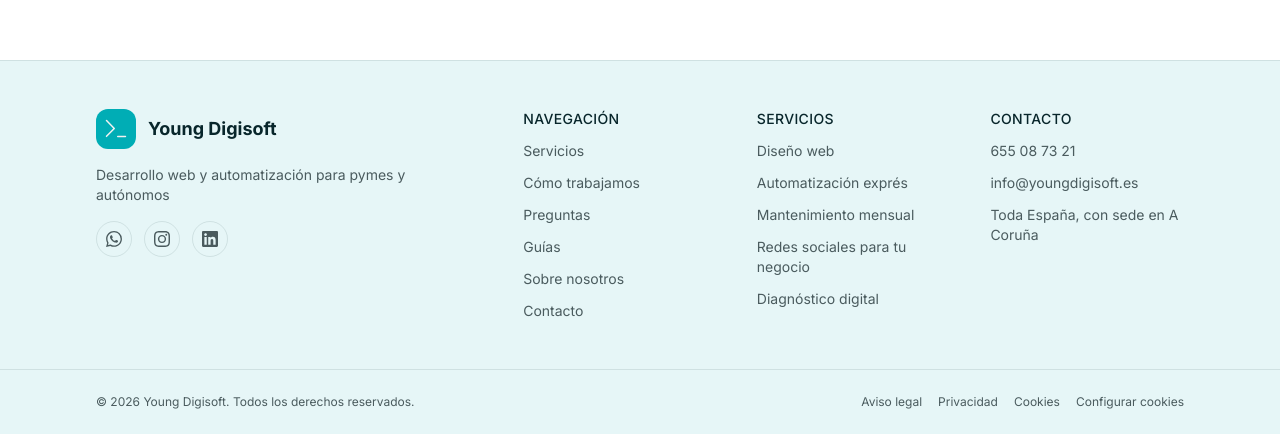
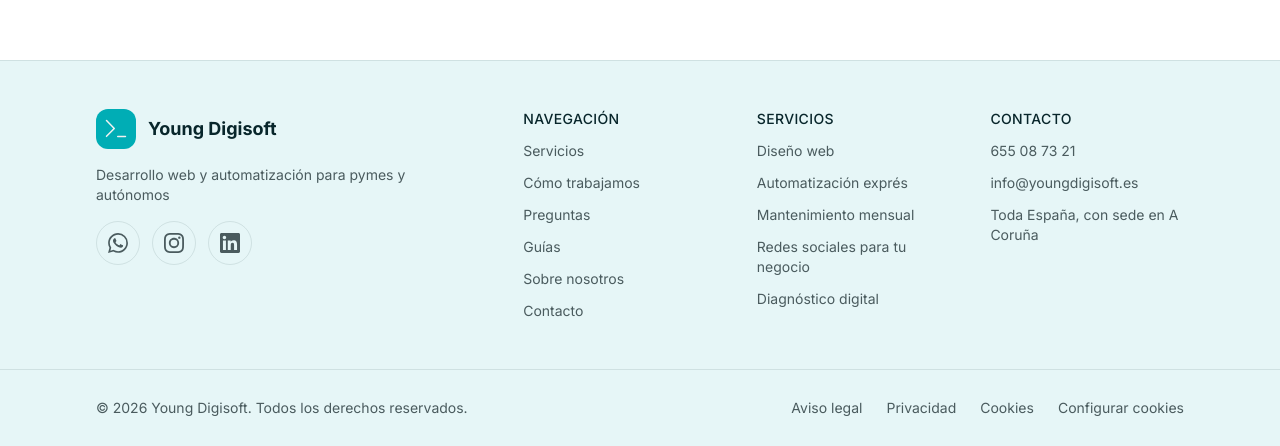
Before and after one commit to Roka1206/young-digisoft, a Next.js app: page / in a window 1280 px wide. Shown: the part 5432-5878 px from the top of the page. Built offline with nearby package versions, Linux system fonts and the light colour scheme; no server answers.

Commit message:
fix(a11y): give footer links and social icons 44 px touch targets
Social icons were 36 px and the legal links 12 px text with no
minimum height. Both now meet the 44 px touch target guideline; the
footer keeps the same look.

```diff
--- a/src/components/layout/CookieSettingsButton.tsx
+++ b/src/components/layout/CookieSettingsButton.tsx
@@ -3,9 +3,9 @@
 import { cookieBanner } from "@/content/legal";
 import { openCookieSettings } from "@/lib/cookie-consent";
 
-export function CookieSettingsButton() {
+export function CookieSettingsButton({ className }: { className?: string }) {
   return (
-    <button type="button" onClick={openCookieSettings} className="transition-colors hover:text-action">
+    <button type="button" onClick={openCookieSettings} className={className}>
       {cookieBanner.settings}
     </button>
   );
--- a/src/components/layout/Footer.tsx
+++ b/src/components/layout/Footer.tsx
@@ -5,6 +5,9 @@ import { Container } from "@/components/ui/Container";
 import { Logo } from "@/components/ui/Logo";
 import { SocialLinks } from "@/components/ui/SocialLinks";
 import { CookieSettingsButton } from "./CookieSettingsButton";
+
+// min-h-11 gives each legal link a 44 px touch target.
+const legalLink = "inline-flex min-h-11 items-center transition-colors hover:text-action";
 
 export function Footer() {
   const year = new Date().getFullYear();
@@ -53,21 +56,21 @@ export function Footer() {
       </Container>
 
       <div className="border-t border-border">
-        <Container className="flex flex-col gap-2 py-6 text-xs text-muted sm:flex-row sm:items-center sm:justify-between">
+        <Container className="flex flex-col gap-2 py-4 text-sm text-muted sm:flex-row sm:items-center sm:justify-between">
           <p>
             © {year} {site.name}. Todos los derechos reservados.
           </p>
-          <div className="flex flex-wrap gap-x-4 gap-y-2">
-            <Link href="/aviso-legal" className="transition-colors hover:text-action">
+          <div className="flex flex-wrap gap-x-6">
+            <Link href="/aviso-legal" className={legalLink}>
               Aviso legal
             </Link>
-            <Link href="/privacidad" className="transition-colors hover:text-action">
+            <Link href="/privacidad" className={legalLink}>
               Privacidad
             </Link>
-            <Link href="/cookies" className="transition-colors hover:text-action">
+            <Link href="/cookies" className={legalLink}>
               Cookies
             </Link>
-            <CookieSettingsButton />
+            <CookieSettingsButton className={legalLink} />
           </div>
         </Container>
       </div>
--- a/src/components/ui/SocialLinks.tsx
+++ b/src/components/ui/SocialLinks.tsx
@@ -20,9 +20,9 @@ export function SocialLinks({ className }: { className?: string }) {
               target="_blank"
               rel="noopener noreferrer"
               aria-label={social.name}
-              className="inline-flex size-9 items-center justify-center rounded-full border border-border text-muted transition-colors hover:border-action hover:text-action"
+              className="inline-flex size-11 items-center justify-center rounded-full border border-border text-muted transition-colors hover:border-action hover:text-action"
             >
-              <Icon className="size-4" />
+              <Icon className="size-5" />
             </a>
           </li>
         );
```
